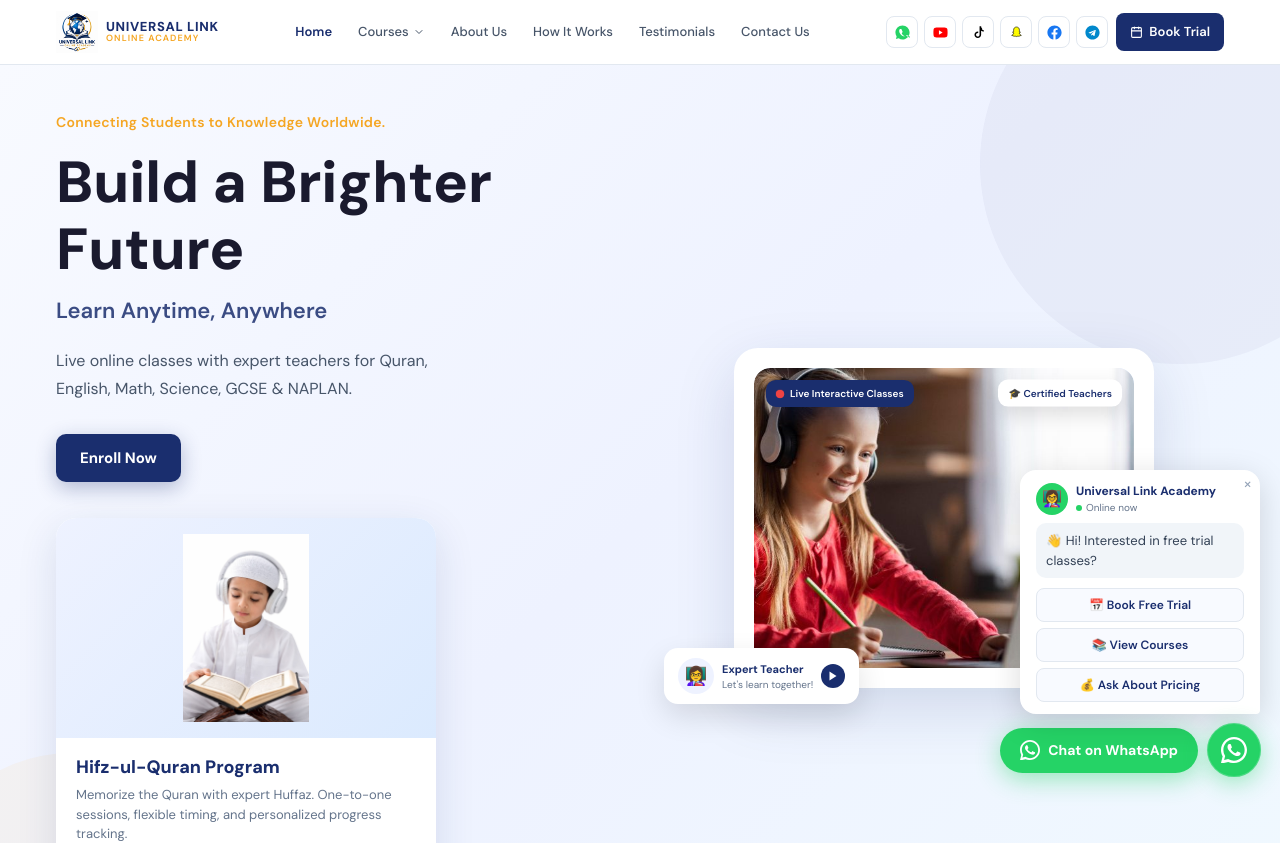
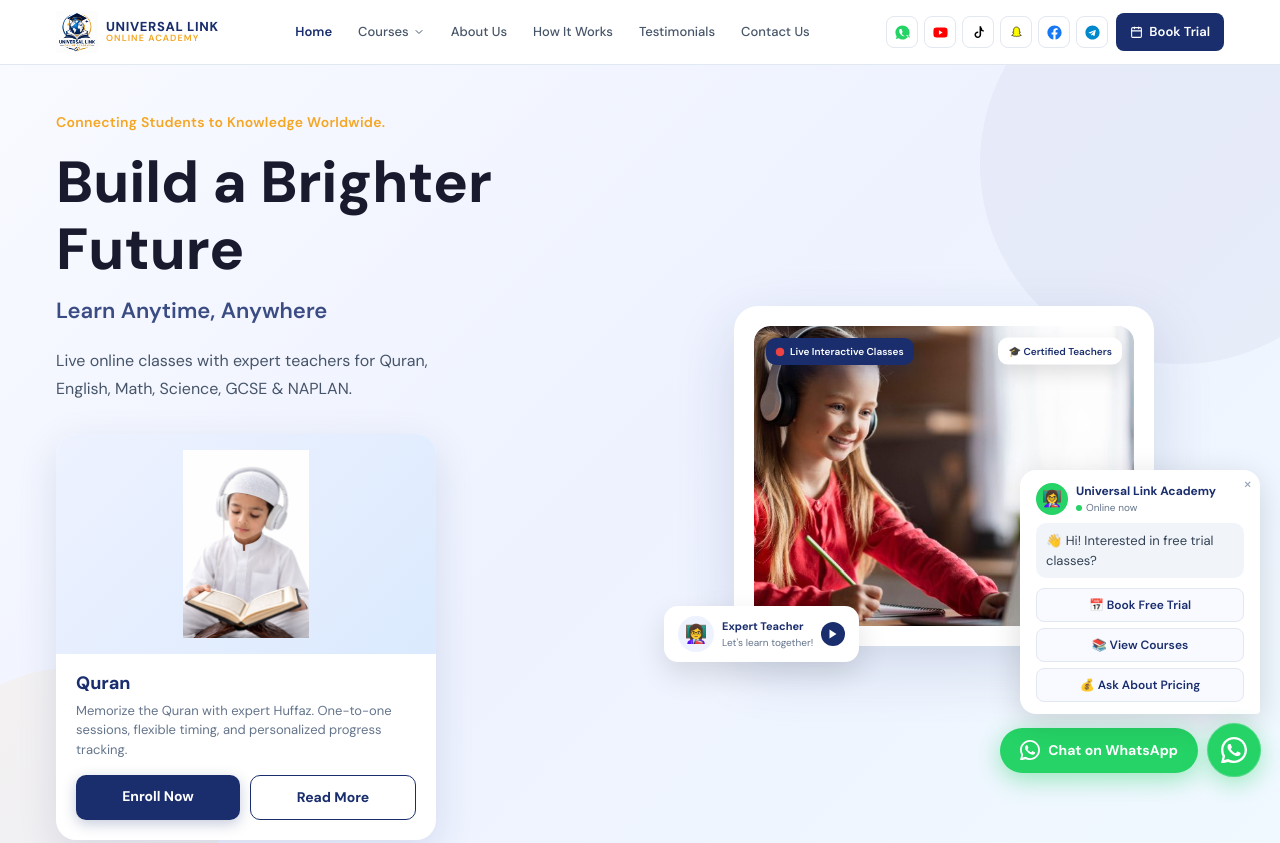
Before and after one commit to linkuniversal4-byte/universallink, a Next.js app: page / in a window 1280 px wide. Shown: the top 843 px of the page. Built offline with nearby package versions, Linux system fonts and the light colour scheme.

Commit message:
Refactor Hero component: remove CTA buttons and update Hifz-ul-Quran Program label for improved clarity and layout

```diff
--- a/app/components/Hero.tsx
+++ b/app/components/Hero.tsx
@@ -121,19 +121,6 @@ export default function Hero() {
                 Live online classes with expert teachers for Quran, English, Math, Science, GCSE &amp; NAPLAN.
               </p>
 
-              {/* CTA Buttons */}
-              <div className="hero-cta-row" style={{ display: "flex", gap: 12, flexWrap: "wrap", marginBottom: 36 }}>
-                <a href="/enroll" style={{
-                  display: "inline-flex", alignItems: "center", gap: 8,
-                  background: "#1a2e6e", color: "white",
-                  padding: "13px 24px", borderRadius: 10,
-                  fontSize: 15, fontWeight: 700, textDecoration: "none",
-                  boxShadow: "0 6px 20px rgba(26,46,110,0.3)",
-                }}>
-                  Enroll Now
-                </a>
-              </div>
-
               {/* Hafiz Card */}
               <div className="hero-card" style={{
                 width: 380,
@@ -160,7 +147,7 @@ export default function Hero() {
                 </div>
                 <div style={{ padding: "16px 20px 20px" }}>
                   <div style={{ fontWeight: 800, fontSize: 18, color: "#1a2e6e", marginBottom: 4 }}>
-                    Hifz-ul-Quran Program
+                    Quran
                   </div>
                   <div style={{ fontSize: 13, color: "#64748b", marginBottom: 16, lineHeight: 1.5 }}>
                     Memorize the Quran with expert Huffaz. One-to-one sessions, flexible timing, and personalized progress tracking.
@@ -372,13 +359,7 @@ export default function Hero() {
           .hero-text {
             order: 1;
           }
-          .hero-cta-row {
-            flex-direction: column !important;
-          }
-          .hero-cta-row a {
-            width: 100% !important;
-            justify-content: center !important;
-          }
+
           .features-grid {
             grid-template-columns: 1fr 1fr !important;
           }
```
